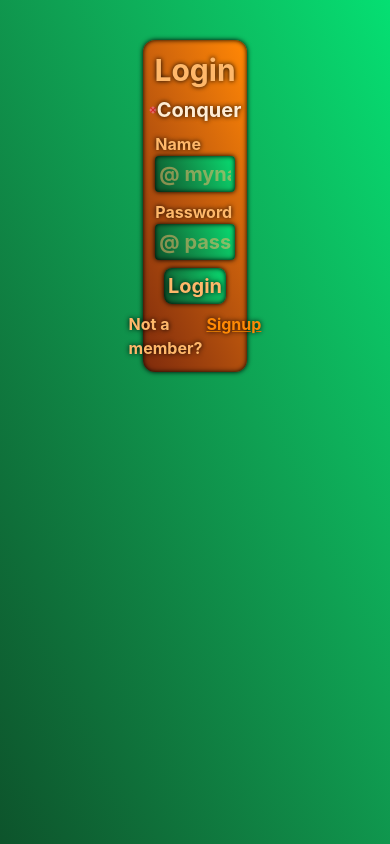
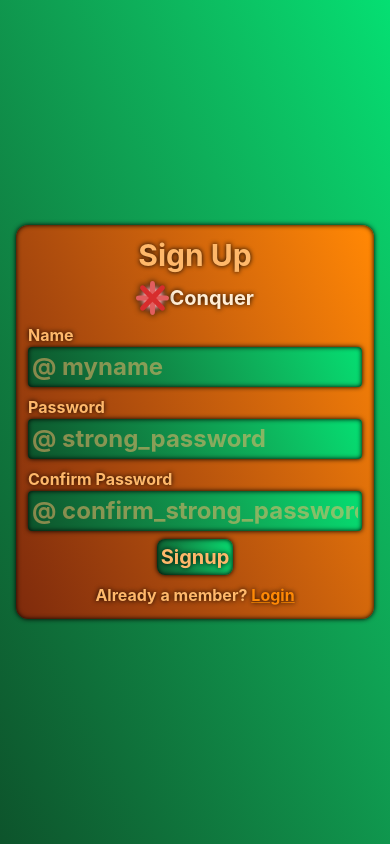
Before and after one commit to coderSulimanKhan/game, a React (Vite) app in the folder frontend/: page /signup in a window 390 px wide. Before the commit this address led to /login. Built offline with nearby package versions, Linux system fonts and the light colour scheme.

Commit message:
fix login and signup responsiveness

```diff
--- a/frontend/src/App.jsx
+++ b/frontend/src/App.jsx
@@ -1,20 +1,11 @@
 import HomePage from "./pages/HomePage"
-import { Routes, Route, useNavigate, Navigate } from "react-router"
+import { Routes, Route, Navigate } from "react-router"
 import LoginPage from "./pages/LoginPage"
 import SignUpPage from "./pages/SignUpPage"
 import { ToastContainer } from "react-toastify";
-import { useEffect } from "react";
-import { useSelector } from "react-redux";
 
 const App = () => {
-  const navigate = useNavigate();
   const user = localStorage.getItem("user");
-  const reduxUser = useSelector(state => state?.user?.user);
-  useEffect(() => {
-    if (!user) {
-      navigate("/login");
-    };
-  }, [user, navigate, reduxUser]);
   return (
     <>
       <Routes>
--- a/frontend/src/pages/LoginPage.jsx
+++ b/frontend/src/pages/LoginPage.jsx
@@ -17,8 +17,8 @@ const LoginPage = () => {
   };
 
   return (
-    <div className="w-full h-screen gbg p-10">
-      <form onSubmit={handleSubmit} className="w-1/3 mx-auto p-3 flex flex-col borderShadow rounded-xl gb justify-center items-center gap-2">
+    <div className="w-full h-screen gbg p-4 lg:p-10 flex items-center">
+      <form onSubmit={handleSubmit} className="w-full md:w-2/3 mx-auto p-3 flex flex-col borderShadow rounded-xl gb justify-center items-center gap-2">
         <h1 className="text-orange-300 ts text-3xl font-bold">Login</h1>
         <div className="w-1/10 flex items-center justify-center">
           <img src="/favicon.svg" alt="Logo" />
@@ -26,11 +26,11 @@ const LoginPage = () => {
         </div>
         <div className="w-full flex flex-col">
           <label htmlFor="name" className="text-orange-300 font-bold ts">Name</label>
-          <input value={formData.name} onChange={(e) => setFormData({ ...formData, name: e.target.value })} type="text" id="name" placeholder="@ myname" className="borderShadow text-xl gbg text-orange-300 font-bold py-1 px-1 outline-none rounded-sm focus:scale-200 transition-transform duration-400" />
+          <input value={formData.name} onChange={(e) => setFormData({ ...formData, name: e.target.value })} type="text" id="name" placeholder="@ myname" className="borderShadow text-2xl gbg text-orange-300 font-bold py-1 px-1 outline-none rounded-sm focus:scale-110 transition-transform duration-400" />
         </div>
         <div className="w-full flex flex-col">
           <label htmlFor="password" className="text-orange-300 font-bold ts">Password</label>
-          <input value={formData.password} onChange={(e) => setFormData({ ...formData, password: e.target.value })} type="password" id="password" placeholder="@ password" className="borderShadow text-xl gbg text-orange-300 font-bold py-1 px-1 outline-none rounded-sm focus:scale-200 transition-transform duration-400" />
+          <input value={formData.password} onChange={(e) => setFormData({ ...formData, password: e.target.value })} type="password" id="password" placeholder="@ password" className="borderShadow text-2xl gbg text-orange-300 font-bold py-1 px-1 outline-none rounded-sm focus:scale-110 transition-transform duration-400" />
         </div>
         <button type="submit" className="text-xl font-bold gbg borderShadow ts p-1 text-orange-300 rounded-lg hoverEffect">Login</button>
         <div className="flex gap-1">
--- a/frontend/src/pages/SignUpPage.jsx
+++ b/frontend/src/pages/SignUpPage.jsx
@@ -24,8 +24,8 @@ const SignUpPage = () => {
   };
 
   return (
-    <div className="w-full h-screen gbg p-10">
-      <form onSubmit={handleSubmit} className="w-1/3 mx-auto p-3 flex flex-col borderShadow rounded-xl gb justify-center items-center gap-2">
+    <div className="w-full h-screen gbg p-4 lg:p-10 flex items-center">
+      <form onSubmit={handleSubmit} className="w-full md:w-2/3 mx-auto p-3 flex flex-col borderShadow rounded-xl gb justify-center items-center gap-2">
         <h1 className="text-orange-300 ts text-3xl font-bold">Sign Up</h1>
         <div className="w-1/10 flex items-center justify-center">
           <img src="/favicon.svg" className="myShadow" alt="Logo" />
@@ -33,15 +33,15 @@ const SignUpPage = () => {
         </div>
         <div className="w-full flex flex-col">
           <label htmlFor="name" className="text-orange-300 font-bold ts">Name</label>
-          <input value={formData.name} onChange={(e) => setFormData({ ...formData, name: e.target.value })} type="text" id="name" placeholder="@ myname" className="borderShadow text-xl gbg text-orange-300 font-bold py-1 px-1 outline-none rounded-sm focus:scale-200 transition-transform duration-400" />
+          <input value={formData.name} onChange={(e) => setFormData({ ...formData, name: e.target.value })} type="text" id="name" placeholder="@ myname" className="borderShadow text-2xl gbg text-orange-300 font-bold py-1 px-1 outline-none rounded-sm focus:scale-110 transition-transform duration-400" />
         </div>
         <div className="w-full flex flex-col">
           <label htmlFor="password" className="text-orange-300 font-bold ts">Password</label>
-          <input value={formData.password} onChange={(e) => setFormData({ ...formData, password: e.target.value })} type="password" id="password" placeholder="@ strong_password" className="borderShadow text-xl gbg text-orange-300 font-bold py-1 px-1 outline-none rounded-sm focus:scale-200 transition-transform duration-400" />
+          <input value={formData.password} onChange={(e) => setFormData({ ...formData, password: e.target.value })} type="password" id="password" placeholder="@ strong_password" className="borderShadow text-2xl gbg text-orange-300 font-bold py-1 px-1 outline-none rounded-sm focus:scale-110 transition-transform duration-400" />
         </div>
         <div className="w-full flex flex-col">
           <label htmlFor="confirmPassword" className="text-orange-300 font-bold ts">Confirm Password</label>
-          <input value={formData.confirmPassword} onChange={(e) => setFormData({ ...formData, confirmPassword: e.target.value })} type="password" id="confirmPassword" placeholder="@ confirm_strong_password" className="borderShadow text-xl gbg text-orange-300 font-bold py-1 px-1 outline-none rounded-sm focus:scale-200 transition-transform duration-400" />
+          <input value={formData.confirmPassword} onChange={(e) => setFormData({ ...formData, confirmPassword: e.target.value })} type="password" id="confirmPassword" placeholder="@ confirm_strong_password" className="borderShadow text-2xl gbg text-orange-300 font-bold py-1 px-1 outline-none rounded-sm focus:scale-110 transition-transform duration-400" />
         </div>
         <button type="submit" className="text-xl font-bold gbg borderShadow ts p-1 text-orange-300 rounded-lg hoverEffect">Signup</button>
         <div className="flex gap-1">
```
